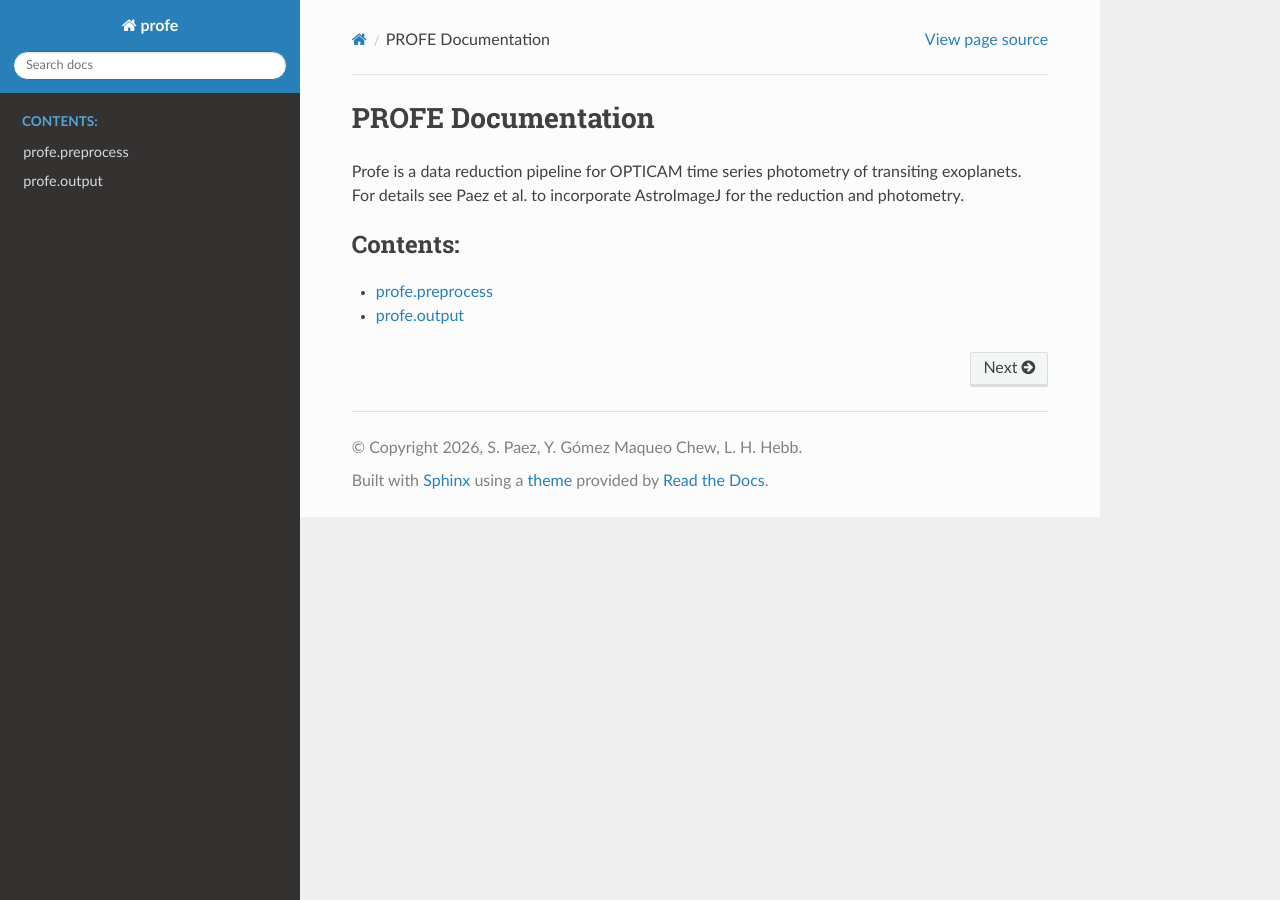
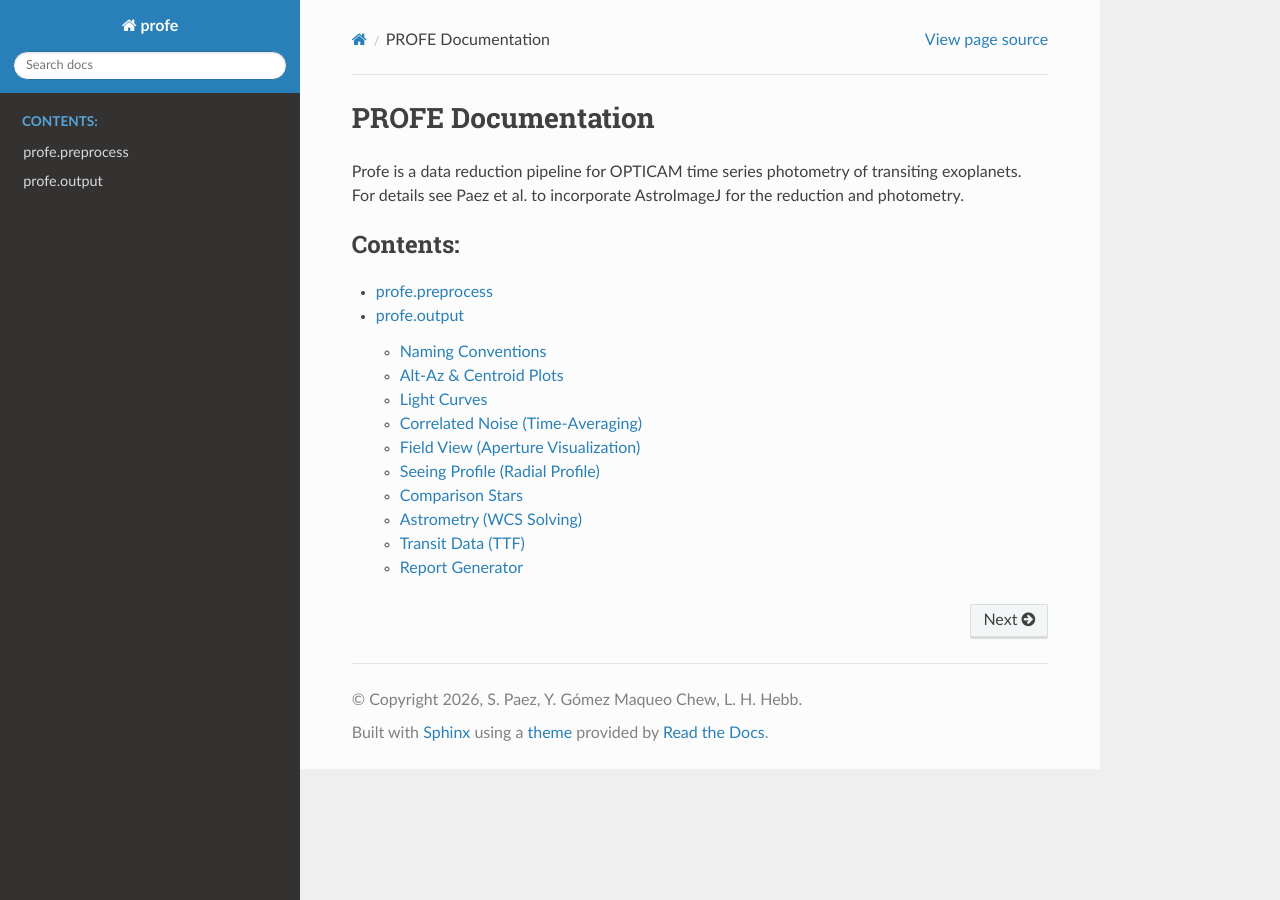
Before and after one commit to s-paez/profe, a Sphinx documentation site: the page built from docs/index.rst, in a window 1280 px wide. Built offline with Sphinx 7.4.7 and the Read the Docs theme 3.1.0, drawn with Linux system fonts in a browser that asks for light colours.

Commit message:
docs(profe.output.rst): Add new output Classes and Functions

```diff
--- a/docs/profe.output.rst
+++ b/docs/profe.output.rst
@@ -3,7 +3,19 @@
 profe.output
 ============
 
-Modules for outputs and plots generation.
+Modules for postprocessing output generation, including diagnostic plots,
+ExoFOP-standardized products, transit data retrieval, and report generation.
+
+Naming Conventions
+------------------
+
+.. automodule:: profe.output.naming
+   :members:
+   :undoc-members:
+   :show-inheritance:
+
+Alt-Az & Centroid Plots
+-----------------------
 
 .. automodule:: profe.output.alt_az_centroid
    :members:
@@ -11,20 +23,74 @@
    :show-inheritance:
    :inherited-members:
 
+Light Curves
+------------
+
+.. automodule:: profe.output.light_curves
+   :members:
+   :undoc-members:
+   :show-inheritance:
+   :inherited-members:
+
+Correlated Noise (Time-Averaging)
+---------------------------------
+
 .. automodule:: profe.output.correlated_noise
    :members:
    :undoc-members:
    :show-inheritance:
    :inherited-members:
 
-.. automodule:: profe.output.exofop_out
+Field View (Aperture Visualization)
+------------------------------------
+
+.. automodule:: profe.output.field_view
    :members:
    :undoc-members:
    :show-inheritance:
    :inherited-members:
 
-.. automodule:: profe.output.light_curves
+Seeing Profile (Radial Profile)
+-------------------------------
+
+.. automodule:: profe.output.seeing_profile
    :members:
    :undoc-members:
    :show-inheritance:
    :inherited-members:
+
+Comparison Stars
+----------------
+
+.. automodule:: profe.output.comparison_stars
+   :members:
+   :undoc-members:
+   :show-inheritance:
+   :inherited-members:
+
+Astrometry (WCS Solving)
+-------------------------
+
+.. automodule:: profe.output.astrometry_out
+   :members:
+   :undoc-members:
+   :show-inheritance:
+   :inherited-members:
+
+Transit Data (TTF)
+------------------
+
+.. automodule:: profe.output.transit_info
+   :members:
+   :undoc-members:
+   :show-inheritance:
+   :inherited-members:
+
+Report Generator
+----------------
+
+.. automodule:: profe.output.report_generator
+   :members:
+   :undoc-members:
+   :show-inheritance:
+   :inherited-members:
```
